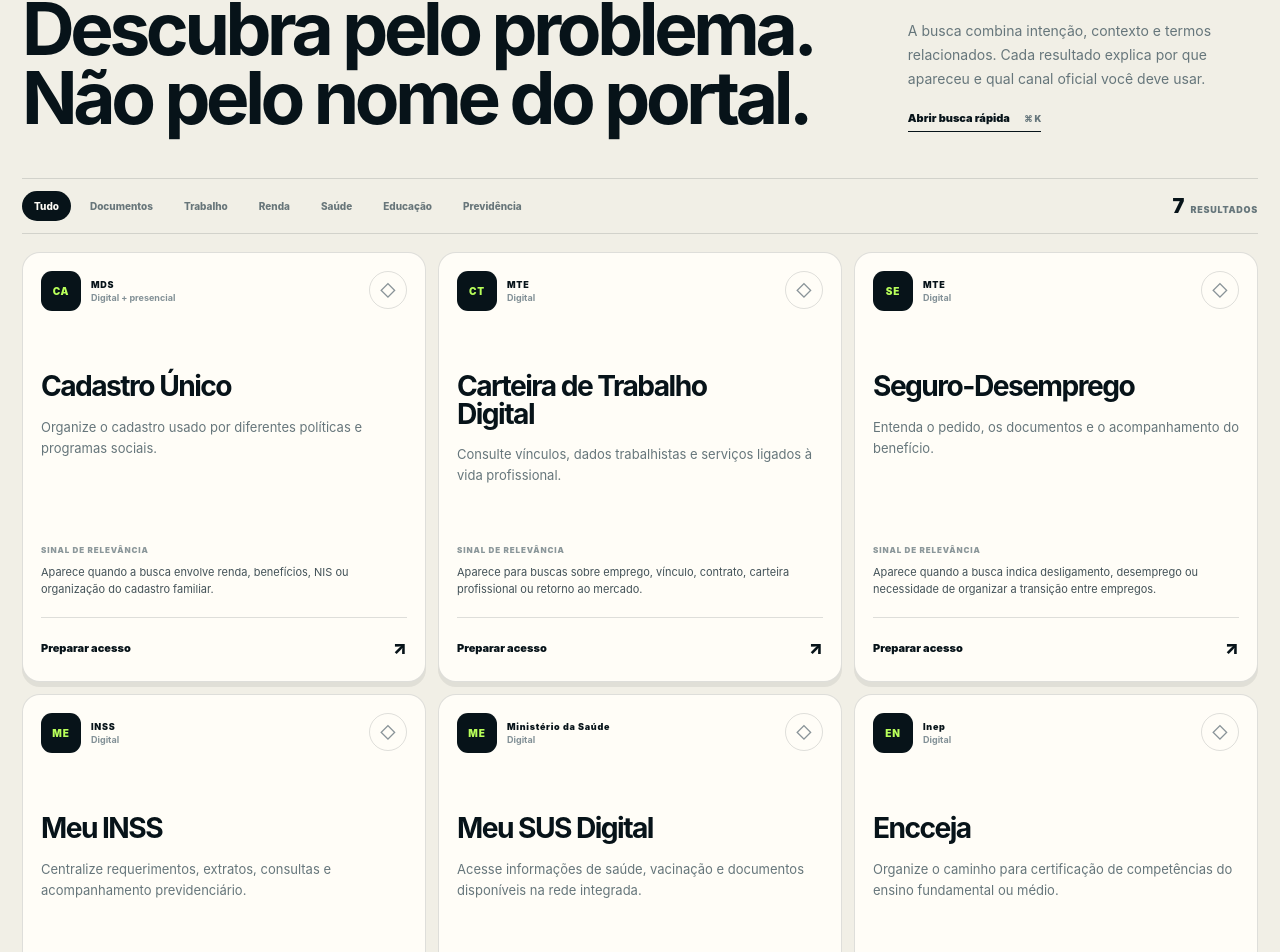
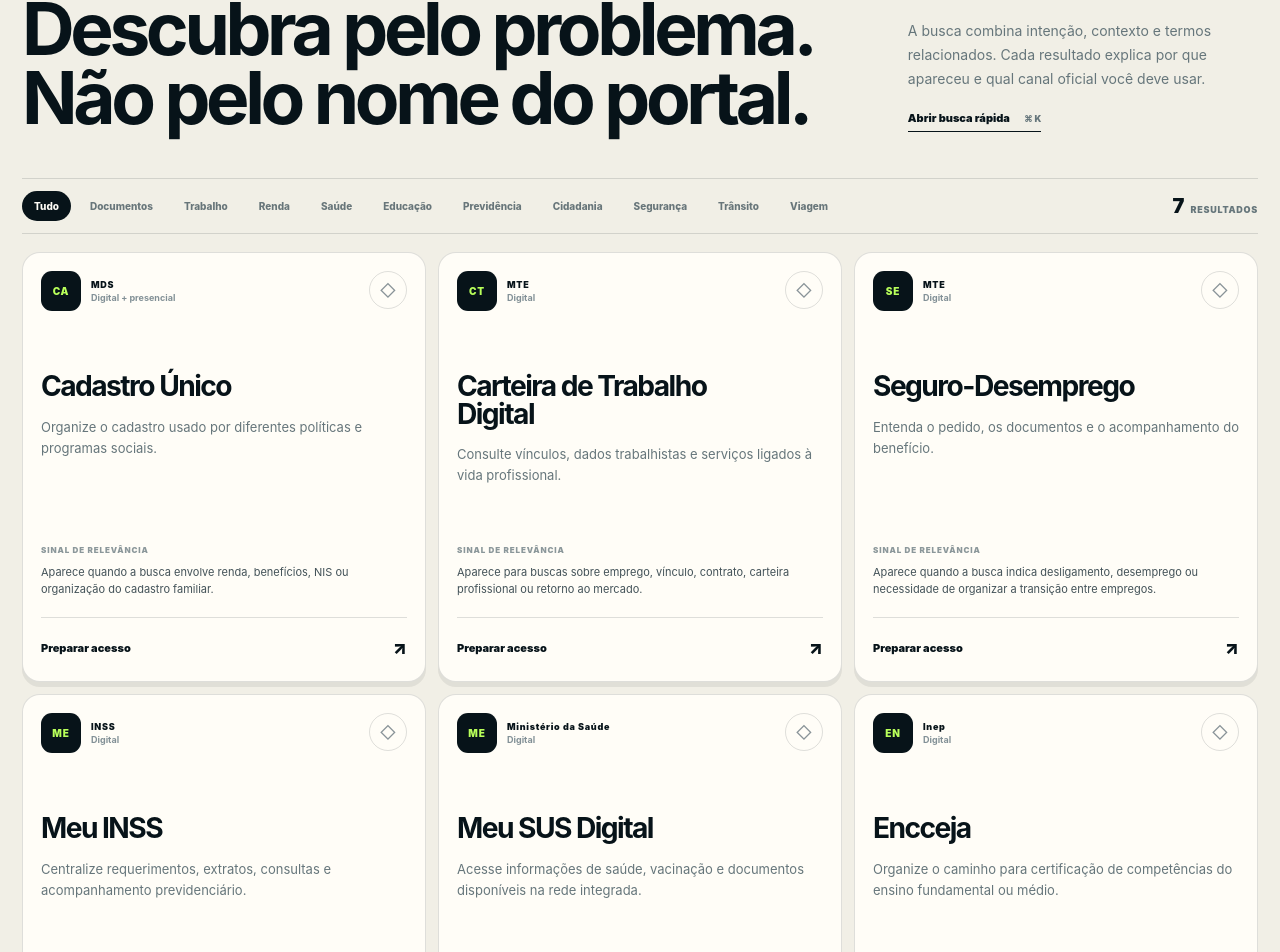
Before and after one commit to juliocesar04-code/-Ponte, a Next.js app: page / in a window 1280 px wide. Shown: the part 1242-2194 px from the top of the page. Built offline with nearby package versions, Linux system fonts and the light colour scheme.

Commit message:
refactor: extend service domain for live catalog

```diff
--- a/data/ponte-services.ts
+++ b/data/ponte-services.ts
@@ -1,4 +1,4 @@
-export type ServiceCategory = 'documentos' | 'trabalho' | 'renda' | 'saude' | 'educacao' | 'previdencia';
+export type ServiceCategory = 'documentos' | 'trabalho' | 'renda' | 'saude' | 'educacao' | 'previdencia' | 'cidadania' | 'seguranca' | 'transito' | 'viagem';
 
 export type Service = {
   id: string;
@@ -14,6 +14,9 @@
   preparation: string[];
   why: string;
   updatedLabel: string;
+  scope?: 'national' | 'state' | 'municipal';
+  sourceStatus?: 'unknown' | 'ok' | 'redirected' | 'restricted' | 'error';
+  sourceCheckedAt?: string | null;
 };
 
 export type JourneyStep = {
@@ -40,6 +43,10 @@
   { id: 'saude', label: 'Saúde' },
   { id: 'educacao', label: 'Educação' },
   { id: 'previdencia', label: 'Previdência' },
+  { id: 'cidadania', label: 'Cidadania' },
+  { id: 'seguranca', label: 'Segurança' },
+  { id: 'transito', label: 'Trânsito' },
+  { id: 'viagem', label: 'Viagem' },
 ];
 
 export const services: Service[] = [
```
